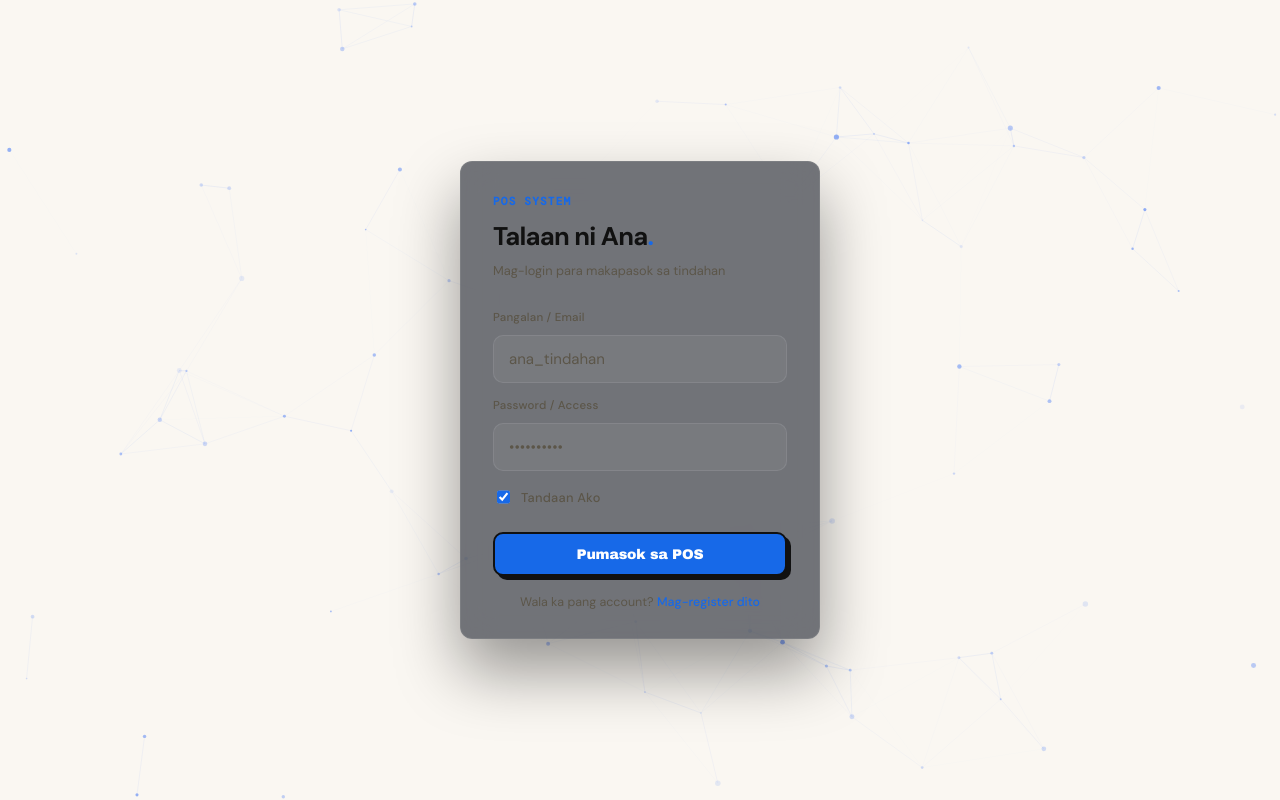
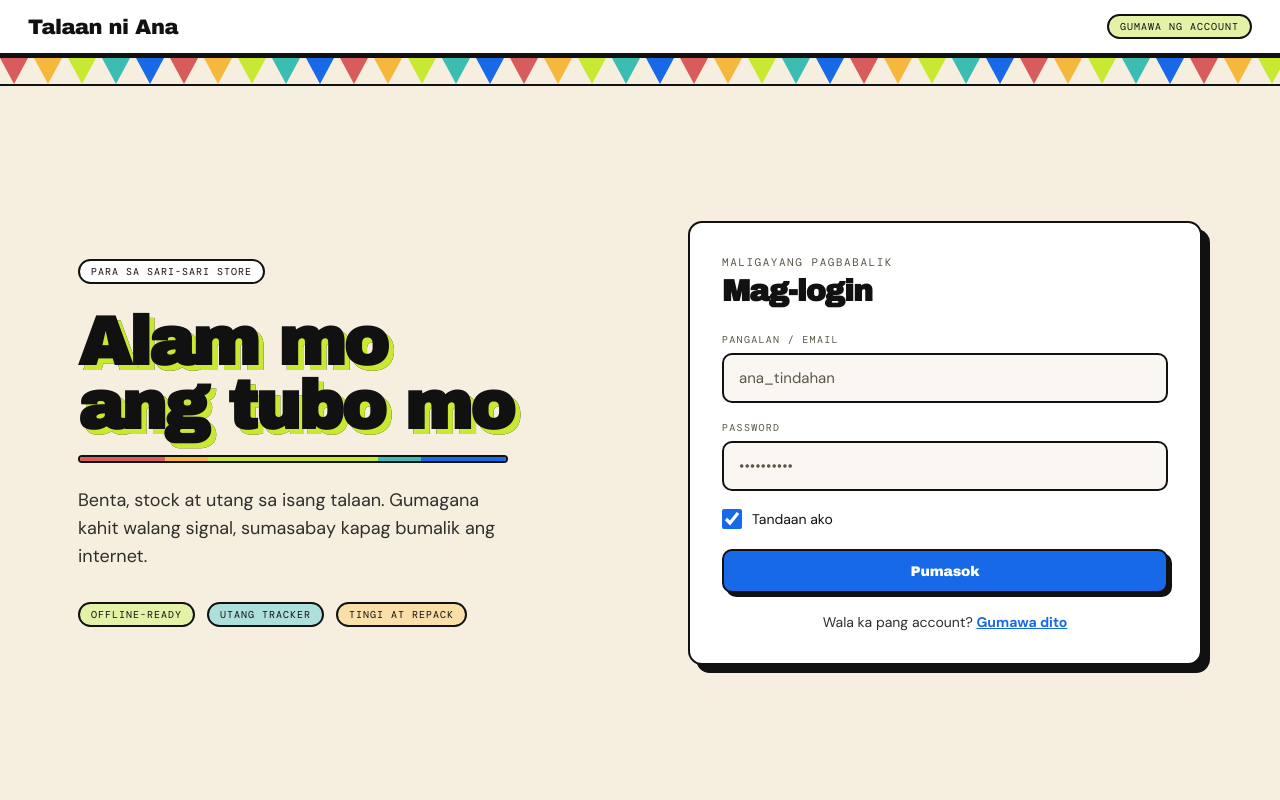
Before and after one commit to KenChamii/TalaanNiAna, an Angular app in the folder frontend/talaan-ni-ana/: page /login in a window 1280 px wide. Built offline with nearby package versions, Linux system fonts and the light colour scheme.

Commit message:
feat(ui): reskin login and register pages

```diff
--- a/frontend/talaan-ni-ana/src/app/features/auth/login/login.component.html
+++ b/frontend/talaan-ni-ana/src/app/features/auth/login/login.component.html
@@ -1,29 +1,64 @@
-<app-particles />
-<div class="login-wrap">
-  <form class="login-card" [formGroup]="form" (ngSubmit)="submit()">
-    <p class="eyebrow">POS System</p>
-    <h1>Talaan ni Ana<span>.</span></h1>
-    <p class="subtitle">Mag-login para makapasok sa tindahan</p>
+<div class="auth-page">
 
-    <label>Pangalan / Email</label>
-    <input type="text" formControlName="username" placeholder="ana_tindahan" />
+  <header class="auth-top">
+    <span class="brand">Talaan ni Ana</span>
+    <a routerLink="/register" class="badge badge--ok">Gumawa ng account</a>
+  </header>
 
-    <label>Password / Access</label>
-    <input type="password" formControlName="password" placeholder="••••••••••" />
+  <div class="banderitas" aria-hidden="true">
+    <div class="flags">
+      <i *ngFor="let f of flags"></i>
+    </div>
+  </div>
+
+  <div class="auth-body">
+
+    <section class="pitch">
+      <span class="badge">Para sa sari-sari store</span>
+
+      <h1 class="signwriting">Alam mo<br />ang tubo mo</h1>
+
+      <div class="pitch-stripe jeep-stripe" aria-hidden="true">
+        <span></span><span></span><span></span><span></span><span></span>
+      </div>
+
+      <p class="pitch-copy">
+        Benta, stock at utang sa isang talaan. Gumagana kahit walang signal,
+        sumasabay kapag bumalik ang internet.
+      </p>
+
+      <div class="pitch-tags">
+        <span class="badge badge--ok">Offline-ready</span>
+        <span class="badge badge--info">Utang tracker</span>
+        <span class="badge badge--warn">Tingi at repack</span>
+      </div>
+    </section>
+
+    <form class="auth-card" [formGroup]="form" (ngSubmit)="submit()">
+      <p class="eyebrow">Maligayang pagbabalik</p>
+      <h2 class="auth-title">Mag-login</h2>
+
+      <label class="field-label" for="username">Pangalan / Email</label>
+      <input id="username" type="text" formControlName="username" placeholder="ana_tindahan" />
+
+      <label class="field-label" for="password">Password</label>
+      <input id="password" type="password" formControlName="password" placeholder="••••••••••" />
 
       <label class="checkbox-row">
         <input type="checkbox" formControlName="rememberMe" />
-      Tandaan Ako
+        <span>Tandaan ako</span>
       </label>
 
       <p class="error" *ngIf="errorMessage()">{{ errorMessage() }}</p>
 
       <button type="submit" class="btn-primary full-width" [disabled]="isLoading()">
-      {{ isLoading() ? 'Naglo-load...' : 'Pumasok sa POS' }}
+        {{ isLoading() ? 'Naglo-load…' : 'Pumasok' }}
       </button>
 
       <p class="switch-link">
-      Wala ka pang account? <a routerLink="/register">Mag-register dito</a>
+        Wala ka pang account? <a routerLink="/register">Gumawa dito</a>
       </p>
     </form>
+
   </div>
+</div>
--- a/frontend/talaan-ni-ana/src/app/features/auth/login/login.component.scss
+++ b/frontend/talaan-ni-ana/src/app/features/auth/login/login.component.scss
@@ -1,94 +1,52 @@
-.login-wrap {
-  height: 100vh;
-  display: flex;
-  align-items: center;
-  justify-content: center;
-  position: relative;
-  z-index: 1;
-  /* no background here — body already has the dark bg + grid */
+/* Shell classes live in styles.scss, shared with register. */
+
+.pitch {
+  flex: 1 1 420px;
+  min-width: 300px;
+
+  h1 {
+    margin: 1.625rem 0 0;
+    font-family: var(--font-display);
+    font-size: 4.25rem;
+    line-height: 0.95;
+    letter-spacing: -0.035em;
+  }
 }
 
-.login-card {
-  width: 360px;
-  display: flex;
-  flex-direction: column;
-  gap: 0.6rem;
-  background: rgba(22, 27, 39, 0.6);
-  backdrop-filter: blur(16px);
-  -webkit-backdrop-filter: blur(16px);
-  border: 1px solid rgba(255, 255, 255, 0.08);
-  border-radius: 12px;
-  padding: 2rem 2rem 1.75rem;
-  box-shadow: 0 32px 64px rgba(0, 0, 0, 0.4);
-
-  .eyebrow {
-    font-size: 0.7rem;
-    font-weight: 600;
-    letter-spacing: 0.1em;
-    text-transform: uppercase;
-    color: var(--accent);
-    margin: 0 0 0.25rem;
+.pitch-stripe {
+  margin-top: 1rem;
+  max-width: 430px;
+  height: 8px;
+  border: var(--line-w) solid var(--line);
+  border-radius: var(--radius-pill);
+  overflow: hidden;
 }
 
-  h1 {
-    margin: 0;
-    font-size: 1.6rem;
-    font-weight: 700;
-    color: var(--text);
-    letter-spacing: -0.03em;
-    line-height: 1.2;
-
-    span { color: var(--accent); }
+.pitch-copy {
+  margin: 1.5rem 0 2rem;
+  font-size: 1.125rem;
+  line-height: 1.55;
+  max-width: 430px;
+  color: var(--body);
 }
 
-  .subtitle {
-    margin: 0 0 1rem;
-    color: var(--text-muted);
-    font-size: 0.8rem;
-  }
-
-  label {
-    font-size: 0.72rem;
-    font-weight: 500;
-    color: var(--text-muted);
-    margin-top: 0.35rem;
-    letter-spacing: 0.02em;
-  }
-
-  input {
-    width: 100%;
-    background: rgba(255, 255, 255, 0.05);
-    border: 1px solid rgba(255, 255, 255, 0.09);
-    &:focus { border-color: var(--border-focus); background: rgba(255,255,255,0.07); }
+.pitch-tags {
+  display: flex;
+  flex-wrap: wrap;
+  gap: 0.75rem;
 }
 
 .checkbox-row {
   display: flex;
   align-items: center;
-    gap: 0.5rem;
-    flex-direction: row;
-    margin: 0.25rem 0;
-    font-size: 0.8rem;
-    color: var(--text-muted);
+  gap: 0.625rem;
+  margin-bottom: 1.25rem;
+  font-size: 0.875rem;
+  cursor: pointer;
 
-    input[type=checkbox] { width: auto; }
+  input[type='checkbox'] { width: 20px; margin: 0; }
 }
 
-  .error {
-    color: var(--danger);
-    font-size: 0.8rem;
-    margin: 0;
+@media (max-width: 760px) {
+  .pitch h1 { font-size: 3rem; }
 }
-
-  .full-width { width: 100%; margin-top: 0.5rem; padding: 0.65rem; font-size: 0.875rem; }
-
-  .switch-link {
-    margin: 0.5rem 0 0;
-    font-size: 0.78rem;
-    color: var(--text-muted);
-    text-align: center;
-
-    a { color: var(--accent); text-decoration: none; font-weight: 500; }
-    a:hover { text-decoration: underline; }
-  }
-}
--- a/frontend/talaan-ni-ana/src/app/features/auth/login/login.component.ts
+++ b/frontend/talaan-ni-ana/src/app/features/auth/login/login.component.ts
@@ -3,12 +3,11 @@ import { CommonModule } from '@angular/common';
 import { ReactiveFormsModule, FormBuilder, Validators } from '@angular/forms';
 import { Router, RouterLink } from '@angular/router';
 import { AuthService } from '../../../core/auth/auth.service';
-import { ParticlesComponent } from '../../../shared/components/particles/particles.component';
 
 @Component({
   selector: 'app-login',
   standalone: true,
-  imports: [CommonModule, ReactiveFormsModule, RouterLink, ParticlesComponent],
+  imports: [CommonModule, ReactiveFormsModule, RouterLink],
   templateUrl: './login.component.html',
   styleUrl: './login.component.scss'
 })
@@ -19,6 +18,9 @@ export class LoginComponent {
 
   errorMessage = signal<string | null>(null);
   isLoading = signal(false);
+
+  /** Banderitas pennants. Colour cycles in CSS. */
+  readonly flags = Array.from({ length: 44 });
 
   form = this.fb.group({
     username: ['', Validators.required],
--- a/frontend/talaan-ni-ana/src/app/features/auth/register/register.component.html
+++ b/frontend/talaan-ni-ana/src/app/features/auth/register/register.component.html
@@ -1,33 +1,86 @@
-<app-particles />
-<div class="login-wrap">
-  <form class="login-card" [formGroup]="form" (ngSubmit)="submit()">
-    <p class="eyebrow">POS System</p>
-    <h1>Gumawa ng Account<span>.</span></h1>
-    <p class="subtitle">Para makapag-manage ng iyong tindahan</p>
+<div class="auth-page">
 
-    <label>Pangalan ng Tindahan</label>
-    <input type="text" formControlName="storeName" placeholder="Tindahan ni Ana" />
+  <header class="auth-top">
+    <span class="brand">Talaan ni Ana</span>
+    <a routerLink="/login" class="badge">May account na</a>
+  </header>
 
-    <label>Pangalan Mo</label>
-    <input type="text" formControlName="displayName" placeholder="Ana Reyes" />
+  <div class="banderitas" aria-hidden="true">
+    <div class="flags">
+      <i *ngFor="let f of flags"></i>
+    </div>
+  </div>
 
-    <label>Username</label>
-    <input type="text" formControlName="username" placeholder="ana_tindahan" />
+  <div class="auth-body">
 
-    <label>Password</label>
-    <input type="password" formControlName="password" placeholder="••••••••••" />
+    <section class="pitch">
+      <span class="badge">Libre, walang bayad</span>
 
-    <label>Ulitin ang Password</label>
-    <input type="password" formControlName="confirmPassword" placeholder="••••••••••" />
+      <h1 class="signwriting">Buksan<br />ang talaan</h1>
+
+      <div class="pitch-stripe jeep-stripe" aria-hidden="true">
+        <span></span><span></span><span></span><span></span><span></span>
+      </div>
+
+      <ol class="steps">
+        <li>
+          <span class="step-n">1</span>
+          <span><strong>Pangalanan ang tindahan.</strong> Ito ang lalabas sa resibo at sa dashboard.</span>
+        </li>
+        <li>
+          <span class="step-n">2</span>
+          <span><strong>Ilagay ang paninda.</strong> Pumili sa handang listahan o mag-import ng CSV.</span>
+        </li>
+        <li>
+          <span class="step-n">3</span>
+          <span><strong>Simulan ang benta.</strong> Hindi kailangan ng signal habang nagtitinda.</span>
+        </li>
+      </ol>
+    </section>
+
+    <form class="auth-card" [formGroup]="form" (ngSubmit)="submit()">
+      <p class="eyebrow">Bagong tindahan</p>
+      <h2 class="auth-title">Gumawa ng account</h2>
+
+      <label class="field-label" for="storeName">Pangalan ng tindahan</label>
+      <input id="storeName" type="text" formControlName="storeName" placeholder="Tindahan ni Ana" />
+
+      <div class="field-grid">
+        <div>
+          <label class="field-label" for="displayName">Pangalan mo</label>
+          <input id="displayName" type="text" formControlName="displayName" placeholder="Ana Reyes" />
+        </div>
+        <div>
+          <label class="field-label" for="username">Username</label>
+          <input id="username" type="text" formControlName="username" placeholder="ana_tindahan" />
+        </div>
+      </div>
+
+      <div class="field-grid">
+        <div>
+          <label class="field-label" for="password">Password</label>
+          <input id="password" type="password" formControlName="password" placeholder="••••••••••"
+                 autocomplete="new-password" />
+        </div>
+        <div>
+          <label class="field-label" for="confirmPassword">Ulitin ang password</label>
+          <input id="confirmPassword" type="password" formControlName="confirmPassword" placeholder="••••••••••"
+                 autocomplete="new-password" />
+        </div>
+      </div>
+
+      <p class="hint">Hindi bababa sa 6 na karakter.</p>
 
       <p class="error" *ngIf="errorMessage()">{{ errorMessage() }}</p>
 
       <button type="submit" class="btn-primary full-width" [disabled]="isLoading()">
-      {{ isLoading() ? 'Naglo-load...' : 'Gumawa ng Account' }}
+        {{ isLoading() ? 'Naglo-load…' : 'Gumawa ng account' }}
       </button>
 
       <p class="switch-link">
         May account ka na? <a routerLink="/login">Mag-login dito</a>
       </p>
     </form>
+
   </div>
+</div>
--- a/frontend/talaan-ni-ana/src/app/features/auth/register/register.component.scss
+++ b/frontend/talaan-ni-ana/src/app/features/auth/register/register.component.scss
@@ -1,82 +1,70 @@
-.login-wrap {
-  height: 100vh;
+/* Shell classes live in styles.scss, shared with login. */
+
+.pitch {
+  flex: 1 1 400px;
+  min-width: 300px;
+
+  h1 {
+    margin: 1.625rem 0 0;
+    font-family: var(--font-display);
+    font-size: 3.75rem;
+    line-height: 0.95;
+    letter-spacing: -0.035em;
+  }
+}
+
+.pitch-stripe {
+  margin-top: 1rem;
+  max-width: 400px;
+  height: 8px;
+  border: var(--line-w) solid var(--line);
+  border-radius: var(--radius-pill);
+  overflow: hidden;
+}
+
+.steps {
+  list-style: none;
+  margin: 1.75rem 0 0;
+  padding: 0;
+  display: flex;
+  flex-direction: column;
+  gap: 0.875rem;
+  max-width: 420px;
+
+  li {
+    display: flex;
+    align-items: flex-start;
+    gap: 0.875rem;
+    font-size: 0.9375rem;
+    line-height: 1.5;
+    color: var(--body);
+  }
+
+  strong { color: var(--ink); }
+}
+
+.step-n {
+  flex: 0 0 28px;
+  height: 28px;
   display: flex;
   align-items: center;
   justify-content: center;
-  position: relative;
-  z-index: 1;
-  /* no background here — body already has the dark bg + grid */
+  background: var(--ink);
+  color: var(--bg);
+  border-radius: 7px;
+  font-family: var(--font-mono);
+  font-size: 0.6875rem;
 }
 
-.login-card {
-  width: 360px;
-  display: flex;
-  flex-direction: column;
-  gap: 0.6rem;
-  background: rgba(22, 27, 39, 0.6);
-  backdrop-filter: blur(16px);
-  -webkit-backdrop-filter: blur(16px);
-  border: 1px solid rgba(255, 255, 255, 0.08);
-  border-radius: 12px;
-  padding: 2rem 2rem 1.75rem;
-  box-shadow: 0 32px 64px rgba(0, 0, 0, 0.4);
+.hint {
+  margin: -0.25rem 0 1rem;
+  font-family: var(--font-mono);
+  font-size: 0.625rem;
+  letter-spacing: 0.08em;
+  text-transform: uppercase;
+  color: var(--muted);
+}
 
-  .eyebrow {
-    font-size: 0.7rem;
-    font-weight: 600;
-    letter-spacing: 0.1em;
-    text-transform: uppercase;
-    color: var(--accent);
-    margin: 0 0 0.25rem;
-  }
-
-  h1 {
-    margin: 0;
-    font-size: 1.6rem;
-    font-weight: 700;
-    color: var(--text);
-    letter-spacing: -0.03em;
-    line-height: 1.2;
-
-    span { color: var(--accent); }
-  }
-
-  .subtitle {
-    margin: 0 0 1rem;
-    color: var(--text-muted);
-    font-size: 0.8rem;
-  }
-
-  label {
-    font-size: 0.72rem;
-    font-weight: 500;
-    color: var(--text-muted);
-    margin-top: 0.35rem;
-    letter-spacing: 0.02em;
-  }
-
-  input {
-    width: 100%;
-    background: rgba(255, 255, 255, 0.05);
-    border: 1px solid rgba(255, 255, 255, 0.09);
-    &:focus { border-color: var(--border-focus); background: rgba(255,255,255,0.07); }
-  }
-
-  .error {
-    color: var(--danger);
-    font-size: 0.8rem;
-    margin: 0;
-  }
-
-  .full-width { width: 100%; margin-top: 0.5rem; padding: 0.65rem; font-size: 0.875rem; }
-
-  .switch-link {
-    margin: 0.5rem 0 0;
-    font-size: 0.78rem;
-    color: var(--text-muted);
-    text-align: center;
-
-    a { color: var(--accent); text-decoration: none; font-weight: 500; }
-    a:hover { text-decoration: underline; }
-  }
+@media (max-width: 760px) {
+  .pitch h1 { font-size: 2.75rem; }
 }
--- a/frontend/talaan-ni-ana/src/app/features/auth/register/register.component.ts
+++ b/frontend/talaan-ni-ana/src/app/features/auth/register/register.component.ts
@@ -3,12 +3,11 @@ import { CommonModule } from '@angular/common';
 import { ReactiveFormsModule, FormBuilder, Validators } from '@angular/forms';
 import { Router, RouterLink } from '@angular/router';
 import { AuthService } from '../../../core/auth/auth.service';
-import { ParticlesComponent } from '../../../shared/components/particles/particles.component';
 
 @Component({
   selector: 'app-register',
   standalone: true,
-  imports: [CommonModule, ReactiveFormsModule, RouterLink, ParticlesComponent],
+  imports: [CommonModule, ReactiveFormsModule, RouterLink],
   templateUrl: './register.component.html',
   styleUrl: './register.component.scss'
 })
@@ -19,6 +18,9 @@ export class RegisterComponent {
 
   errorMessage = signal<string | null>(null);
   isLoading = signal(false);
+
+  /** Banderitas pennants. Colour cycles in CSS. */
+  readonly flags = Array.from({ length: 44 });
 
   form = this.fb.group({
     storeName: ['', Validators.required],
```
Lines whose indentation alone changed are shown as unchanged.
